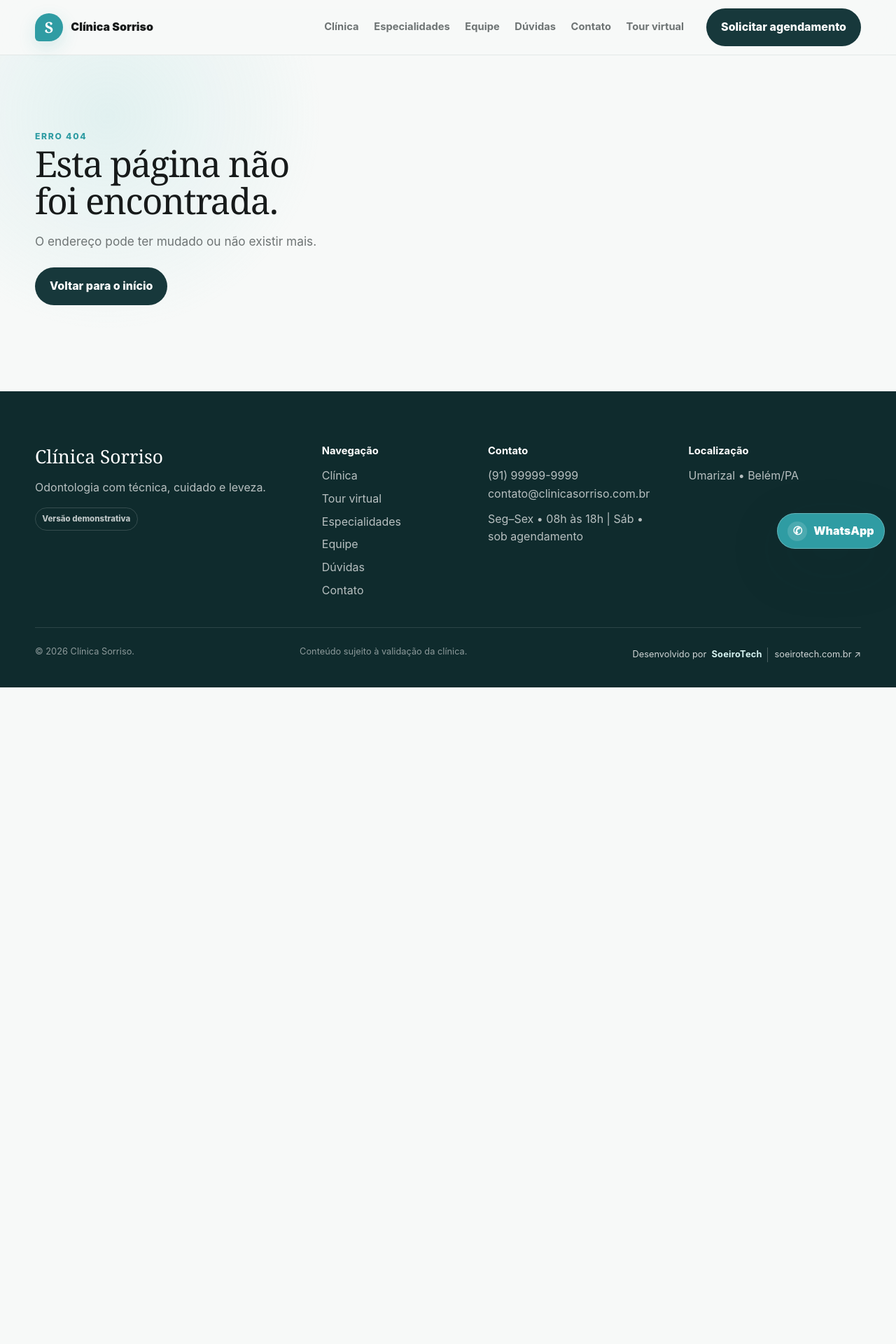
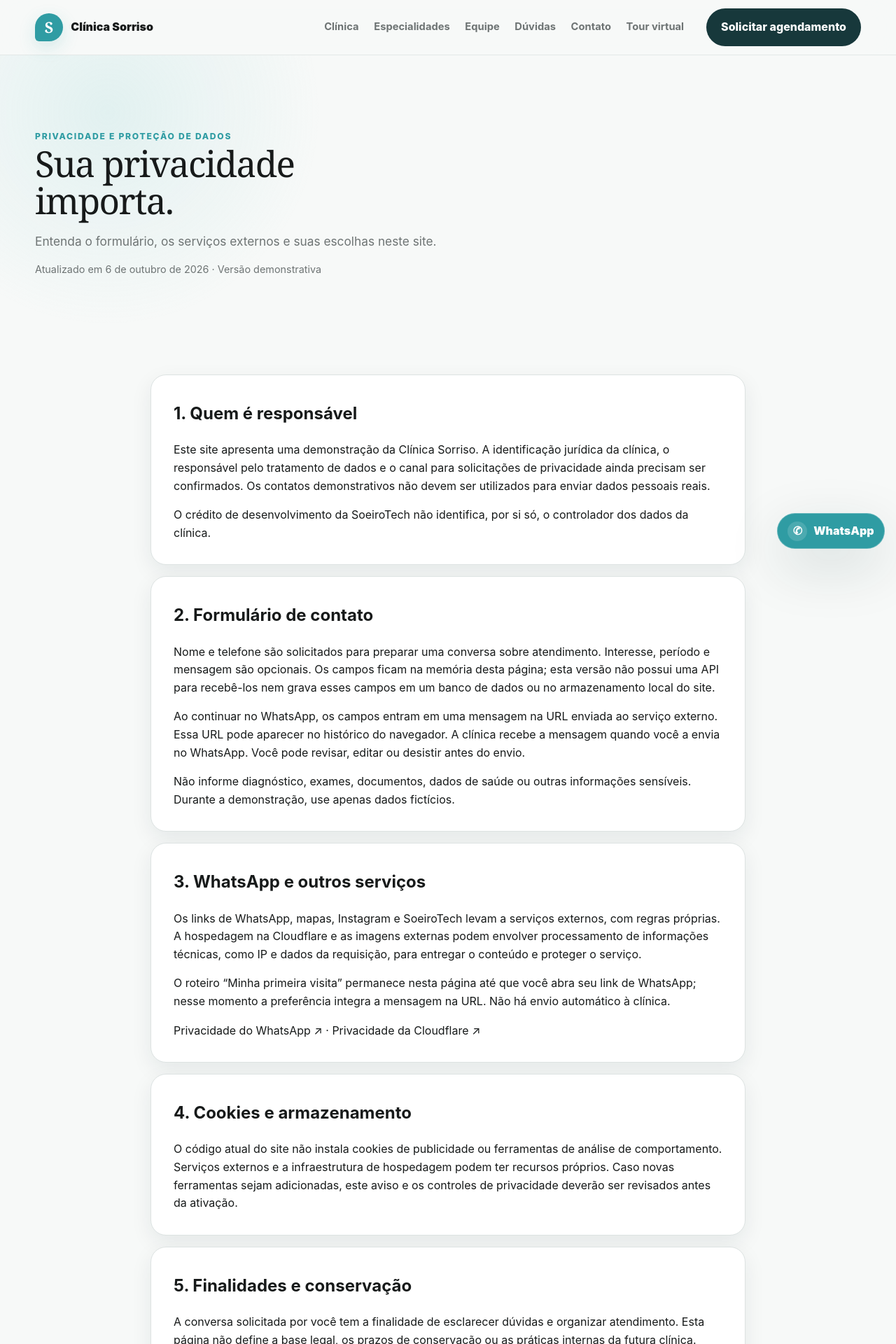
Before and after one commit to mandresoeiro/Clinica-Sorriso, a React (Vite) app: page /privacidade in a window 1280 px wide. Shown: the top 1920 px of the page at 70% size. Before the commit the page ends 982 px from the top, so only its background shows below. Built offline with nearby package versions, Linux system fonts and the light colour scheme.

Commit message:
feat: add demo privacy notice and explain WhatsApp data use

```diff
--- a/src/app/router.tsx
+++ b/src/app/router.tsx
@@ -8,6 +8,7 @@ import { Team } from '../pages/Team'
 import { Faq } from '../pages/Faq'
 import { Contact } from '../pages/Contact'
 import { NotFound } from '../pages/NotFound'
+import { Privacy } from '../pages/Privacy'
 
 export const router = createBrowserRouter([
   {
@@ -20,6 +21,7 @@ export const router = createBrowserRouter([
       { path: '/equipe', element: <Team /> },
       { path: '/duvidas', element: <Faq /> },
       { path: '/contato', element: <Contact /> },
+      { path: '/privacidade', element: <Privacy /> },
       { path: '/404', element: <NotFound /> },
       { path: '*', element: <NotFound /> },
     ],
--- a/src/components/layout/Footer.tsx
+++ b/src/components/layout/Footer.tsx
@@ -22,6 +22,7 @@ export function Footer() {
             <Link to={ROUTES.team}>Equipe</Link>
             <Link to={ROUTES.faq}>Dúvidas</Link>
             <Link to={ROUTES.contact}>Contato</Link>
+            <Link to={ROUTES.privacy}>Privacidade e LGPD</Link>
           </nav>
         </div>
 
--- a/src/components/sections/AppointmentForm.tsx
+++ b/src/components/sections/AppointmentForm.tsx
@@ -162,7 +162,10 @@ export function AppointmentForm() {
           </button>
 
           <p className="appointment-form__privacy">
-            Este formulário não salva dados no site nesta versão.
+            Os campos não são gravados no site. Ao continuar, eles serão incluídos
+            em uma URL enviada ao WhatsApp; você revisa a mensagem antes de enviar à clínica.
+            {' '}<a href="/privacidade">Leia o aviso de privacidade.</a>
+            {siteConfig.demoMode && ' Demonstração: utilize somente dados fictícios.'}
           </p>
         </form>
       </div>
--- a/src/config/routes.config.ts
+++ b/src/config/routes.config.ts
@@ -5,4 +5,5 @@ export const ROUTES = {
   team: '/equipe',
   faq: '/duvidas',
   contact: '/contato',
+  privacy: '/privacidade',
 } as const
--- a/src/layouts/AppLayout.tsx
+++ b/src/layouts/AppLayout.tsx
@@ -14,6 +14,7 @@ export function AppLayout() {
       '/equipe': ['Nossa equipe', 'Conheça a apresentação da equipe da Clínica Sorriso.'],
       '/duvidas': ['Dúvidas frequentes', 'Encontre respostas para dúvidas sobre atendimento e primeira consulta.'],
       '/contato': ['Contato e agendamento', 'Converse com a Clínica Sorriso sobre atendimento e horários pelo WhatsApp.'],
+      '/privacidade': ['Privacidade e LGPD', 'Entenda como funciona o formulário, o WhatsApp e o uso de dados na demonstração da Clínica Sorriso.'],
     }
     const page = pages[pathname] ?? (pathname.startsWith('/tratamentos/')
       ? ['Conheça o tratamento', 'Saiba mais sobre as etapas de cuidado e converse com a equipe da Clínica Sorriso.']
--- /dev/null
+++ b/src/pages/Privacy.tsx
@@ -0,0 +1,21 @@
+export function Privacy() {
+  return (
+    <>
+      <section className="page-hero"><div className="container">
+        <span className="eyebrow">Privacidade e proteção de dados</span>
+        <h1 className="title">Sua privacidade importa.</h1>
+        <p className="lead">Entenda o formulário, os serviços externos e suas escolhas neste site.</p>
+        <p className="kicker">Atualizado em 6 de outubro de 2026 · Versão demonstrativa</p>
+      </div></section>
+      <section className="section--tight"><div className="container stack" style={{ maxWidth: 850 }}>
+        <article className="card"><h2>1. Quem é responsável</h2><p>Este site apresenta uma demonstração da Clínica Sorriso. A identificação jurídica da clínica, o responsável pelo tratamento de dados e o canal para solicitações de privacidade ainda precisam ser confirmados. Os contatos demonstrativos não devem ser utilizados para enviar dados pessoais reais.</p><p>O crédito de desenvolvimento da SoeiroTech não identifica, por si só, o controlador dos dados da clínica.</p></article>
+        <article className="card"><h2>2. Formulário de contato</h2><p>Nome e telefone são solicitados para preparar uma conversa sobre atendimento. Interesse, período e mensagem são opcionais. Os campos ficam na memória desta página; esta versão não possui uma API para recebê-los nem grava esses campos em um banco de dados ou no armazenamento local do site.</p><p>Ao continuar no WhatsApp, os campos entram em uma mensagem na URL enviada ao serviço externo. Essa URL pode aparecer no histórico do navegador. A clínica recebe a mensagem quando você a envia no WhatsApp. Você pode revisar, editar ou desistir antes do envio.</p><p>Não informe diagnóstico, exames, documentos, dados de saúde ou outras informações sensíveis. Durante a demonstração, use apenas dados fictícios.</p></article>
+        <article className="card"><h2>3. WhatsApp e outros serviços</h2><p>Os links de WhatsApp, mapas, Instagram e SoeiroTech levam a serviços externos, com regras próprias. A hospedagem na Cloudflare e as imagens externas podem envolver processamento de informações técnicas, como IP e dados da requisição, para entregar o conteúdo e proteger o serviço.</p><p>O roteiro “Minha primeira visita” permanece nesta página até que você abra seu link de WhatsApp; nesse momento a preferência integra a mensagem na URL. Não há envio automático à clínica.</p><p><a href="https://www.whatsapp.com/legal/privacy-policy" target="_blank" rel="noopener noreferrer">Privacidade do WhatsApp ↗</a> · <a href="https://www.cloudflare.com/privacypolicy/" target="_blank" rel="noopener noreferrer">Privacidade da Cloudflare ↗</a></p></article>
+        <article className="card"><h2>4. Cookies e armazenamento</h2><p>O código atual do site não instala cookies de publicidade ou ferramentas de análise de comportamento. Serviços externos e a infraestrutura de hospedagem podem ter recursos próprios. Caso novas ferramentas sejam adicionadas, este aviso e os controles de privacidade deverão ser revisados antes da ativação.</p></article>
+        <article className="card"><h2>5. Finalidades e conservação</h2><p>A conversa solicitada por você tem a finalidade de esclarecer dúvidas e organizar atendimento. Esta página não define a base legal, os prazos de conservação ou as práticas internas da futura clínica. Essas informações precisam ser estabelecidas pelo responsável antes de receber dados reais, inclusive para mensagens e registros fora do site.</p></article>
+        <article className="card"><h2>6. Seus direitos</h2><p>A LGPD prevê direitos como confirmação do tratamento, acesso, correção e, nas hipóteses aplicáveis, eliminação, portabilidade, informação sobre compartilhamento e revogação do consentimento. Solicitações devem ser dirigidas ao controlador pelo canal oficial, ainda pendente de confirmação nesta demonstração.</p><p><a href="https://www.gov.br/anpd/pt-br/assuntos/titular-de-dados-1/direito-dos-titulares" target="_blank" rel="noopener noreferrer">Conheça seus direitos na ANPD ↗</a></p></article>
+        <article className="card"><h2>7. Antes do atendimento real</h2><p>Este aviso descreve o funcionamento da demonstração. Identificação do controlador, canal oficial, bases legais, fornecedores e prazos de conservação devem ser validados para a operação real. A presença desta página não certifica conformidade integral com a LGPD.</p></article>
+      </div></section>
+    </>
+  )
+}
```
